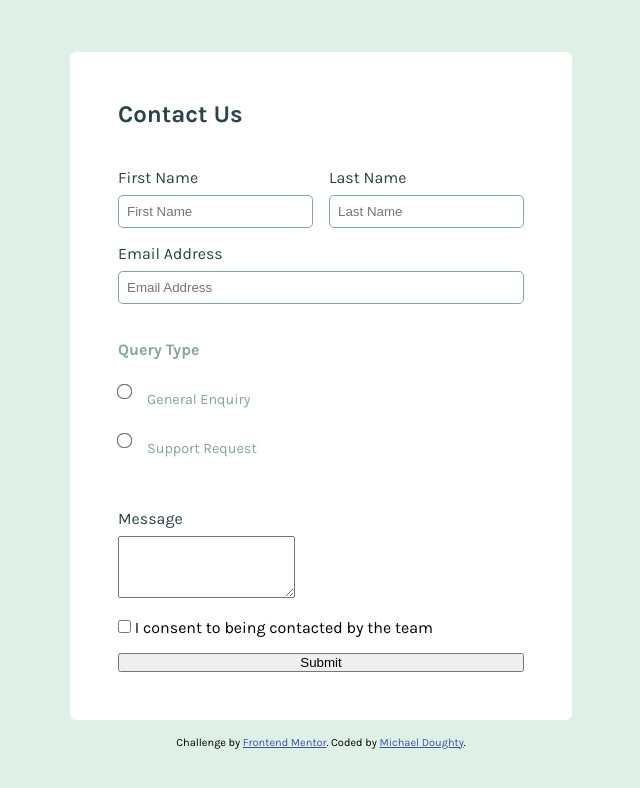
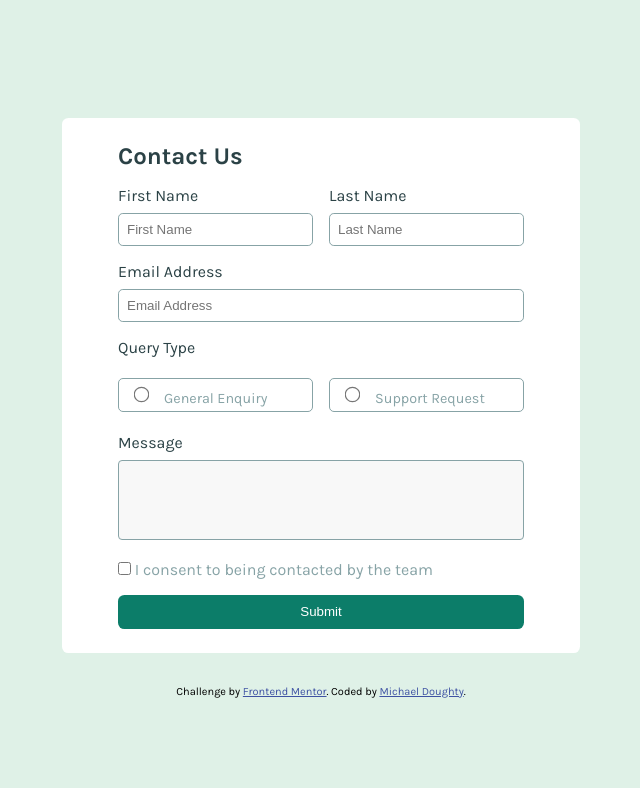
Before and after one commit to YekimCodez/contact-form-main, a website: page index.html in a window 1280 px wide. Shown: the whole page, without its empty margins (319-959 px from the left). Drawn offline with Linux system fonts and the light colour scheme.

Commit message:
Added styles to the text area, submit button and tweeked the colors in variables file

```diff
--- a/assets/scss/_typography.scss
+++ b/assets/scss/_typography.scss
@@ -6,3 +6,11 @@ $small: 12px;
 $medium: 16px;
 $large: 24px;
 $x-large: 32px;
+
+// Font-weights
+$xtra-lite: 200;
+$lite: 300;
+$medium-lite: 400;
+$bold: 600;
+$xtra-bold: 700;
+$bolder: 800;
--- a/assets/scss/_variables.scss
+++ b/assets/scss/_variables.scss
@@ -3,6 +3,7 @@
 // Primary
 
 $Green-200-lighter: hsl(148, 38%, 91%);
+$Green-400-lighter: hsl(147, 85%, 63%);
 $Green-600-medium: hsl(169, 82%, 27%);
 $Red: hsl(0, 66%, 54%);
 
@@ -11,8 +12,3 @@ $Red: hsl(0, 66%, 54%);
 $White: hsl(0, 0%, 100%);
 $Grey-500-medium: hsl(186, 15%, 59%);
 $Grey-900-darker: hsl(187, 24%, 22%);
-
-// Font-weights
-$lite: 200;
-$bold: 600;
-$bolder: 800;
--- a/assets/scss/main.scss
+++ b/assets/scss/main.scss
@@ -11,18 +11,25 @@ body {
     font-family: $karla-font;
     background-color: $Green-200-lighter;
 
+    h3 {
+        font-size: $medium;
+        font-weight: $medium-lite;
+        color: $Grey-900-darker;
+        text-transform: capitalize;
+    }
+
     .wrapper {
         background-color: $Green-200-lighter;
         margin: 0 auto;
 
         .form-home {
-            margin: 0 auto;
+            margin: 1rem auto;
 
             .my-form {
                 display: flex;
                 flex-direction: column;
                 gap: 1rem;
-                padding: 3rem;
+                padding: 1.5rem 3.5rem;
                 background-color: $White;
                 border: none;
                 border-radius: 0.4rem;
@@ -31,10 +38,27 @@ body {
                     color: $Grey-900-darker;
                     margin-bottom: 0.5rem;
                 }
+
+                .consent {
+                    color: $Grey-500-medium;
+                }
+
+                input[type=submit] {
+                    background-color: $Green-600-medium;
+                    color: $White;
+                    border: none;
+                    border-radius: 0.4rem;
+                    padding: 0.6rem;
+
+                    &:hover {
+                        cursor: pointer;
+                        background-color: $Green-400-lighter;
+                        color: $White;
+                    }
+                }
             }
 
             .cta {
-                margin-bottom: 1.5rem;
                 color: $Grey-900-darker;
             }
 
@@ -49,6 +73,18 @@ body {
                 }
             }
 
+            .form-group textarea {
+                width: 100%;
+                height: 80px;
+                padding: 12px 20px;
+                box-sizing: border-box;
+                border: 1px solid $Grey-500-medium;
+                border-radius: 4px;
+                background-color: #f8f8f8;
+                font-size: 16px;
+                resize: none;
+            }
+
             input[type=email] {
                 padding: 0.5rem;
                 border: 0.1rem solid $Grey-500-medium;
@@ -57,20 +93,24 @@ body {
             }
 
             .query-type {
-                margin: 20px 0;
+                display: flex;
+                justify-content: center;
+                margin: 5px 0;
                 text-transform: capitalize;
+                gap: 0.5rem;
 
-                h3 {
-                    font-size: $medium;
-                    color: $Grey-500-medium;
-                    margin-bottom: 1rem;
+                .button-group {
+                    display: flex;
+                    gap: 1rem;
+                    width: 100%;
                 }
 
-                label {
+                .radio-button {
+                    padding: 0.2rem 1rem;
+                    border: 1px solid $Grey-500-medium;
+                    border-radius: 5px;
                     display: flex;
-                    align-items: center;
-                    margin-bottom: 1rem;
-                    cursor: pointer;
+                    flex: 1;
 
                     input[type="radio"] {
                         margin-right: 1rem;
@@ -83,13 +123,12 @@ body {
                     }
 
                     span:last-child {
-                        display: block;
-                        margin-top: 1rem;
+                        display: inline-block;
+                        margin-top: 0.5rem;
                         font-size: 0.9rem;
                         color: $Grey-500-medium;
                     }
                 }
-
             }
         }
     }
--- a/index.html
+++ b/index.html
@@ -23,8 +23,6 @@
     <section class="form-home">
       <form action="" class="my-form">
       <h2 class="cta">Contact Us</h2>
-
-
         <div class="name-inputs">
           <div class="form-group">
             <label for="First_Name">First Name</label>
@@ -43,18 +41,19 @@
           <input placeholder="Email Address" type="email" id="email_address" name="email_address" required>
           <span>Please enter a valid email address</span>
         </div>
-
+        <h3>query type</h3>
         <div class="query-type">
-          <h3>query type</h3>
-          <label for="">
+          <div class="button-group">
+            <label for="" class="radio-button">
               <input type="radio" name="query_type" value="General" required>
               <span>General Enquiry</span>
             </label>
-          <label for="">
+            <label for="" class="radio-button">
               <input type="radio" name="query-type" value="support" required>
               <span>Support Request</span>
             </label>
             <span>Please select a query type</span>
+          </div>
         </div>
         <div class="form-group">
           <label for="Message">Message</label>
```
Also changed, not shown: assets/css/main.css, 1 other file. Lines whose indentation alone changed are shown as unchanged.
